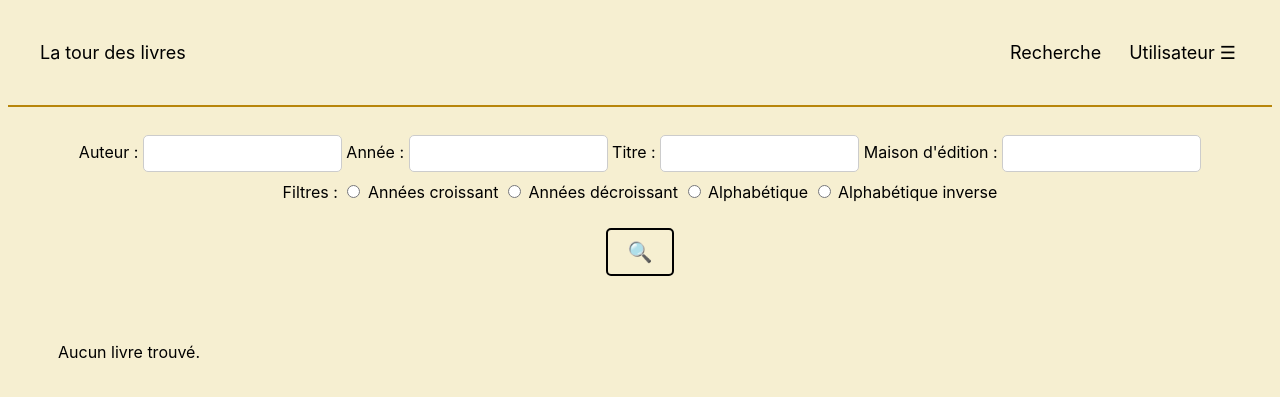
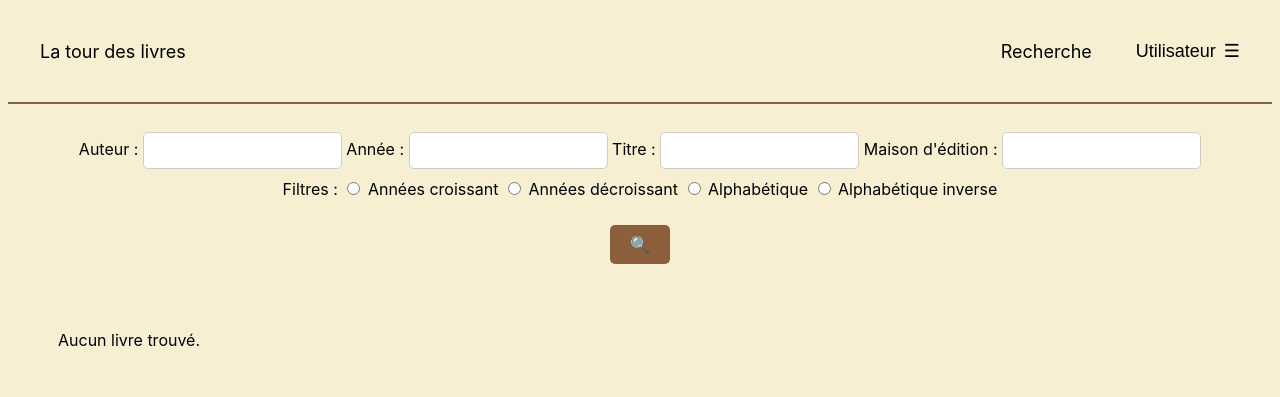
Before and after one commit to MaximeLamothe/Projetglo-2005, a Flask app: page /recherche/ in a window 1280 px wide. Shown: the top 397 px of the page. Run offline with Flask 3, Linux system fonts and the light colour scheme.

Commit message:
style boutons et dashboard

```diff
--- a/static/styles.css
+++ b/static/styles.css
@@ -5,54 +5,24 @@ body {
     font-size: 16px; /* Standard size for forms */
 }
 
-
-button[type="submit"] {
-    cursor: pointer; /* Ensures the cursor is a pointer on hover */
+button {
+    cursor: pointer; /* Pointeur */
+    background-color: #8B5E3C; /* Brun */
+    color: white;
     padding: 10px 20px;
-    font-size: 20px;
-    background-color: #F6EFD1; /* Green background */
-    color: white;
     border: none;
     border-radius: 5px;
+    font-size: 16px;
 }
 
-.row {
-  display: flex;
+button:hover {
+    background-color: #6E462E; /* Brun plus foncé au survol */
 }
-
-.column {
-  flex: 50%;
-}
-
-input {
-  /* display: block;  Ensures they appear on new lines */
-  padding: 10px; /* Adds internal spacing */
-  margin-bottom: 10px; /* Spacing between form fields */
-  border: 1px solid #ccc; /* Light border for visibility */
-  border-radius: 5px; /* Soft rounded edges */
-}
-
 
 p {
     color: black;
     margin-left: 50px;
     margin-right: 50px;
-
-}
-
-.centre { text-align: center; }
-
-.gauche {
-    text-align: left;
-}
-
-.droite {
-    text-align: right;
-}
-
-/* étoiles */
-.checked {
-  color: orange;
 }
 
 .header {
@@ -60,108 +30,109 @@ p {
   padding: 20px;
 }
 
-/* Navbar */
-
-/* Links inside the navbar */
-.navbar a {
-  float: left;
-  font-size: 16px;
-  color: black;
-  text-align: center;
-  padding: 14px 16px;
-  text-decoration: none;
+.centre { text-align: center;
 }
 
-/* The dropdown container */
+/** Page login */
+input {
+  padding: 10px; /* Adds internal spacing */
+  margin-bottom: 10px; /* Spacing between form fields */
+  border: 1px solid #ccc; /* Light border for visibility */
+  border-radius: 5px; /* Soft rounded edges */
+}
+
+/* Dashboard */
+
+/* --- Header --- */
+.header {
+    color: black;
+  display: flex;
+  justify-content: space-between;
+  align-items: center;
+  padding: 20px;
+}
+
+/* --- Titre du site --- */
+.header-title {
+  font-size: 20px;
+
+}
+
+/* --- Navigation à droite (Recherche & Utilisateur) --- */
+.header-right {
+  display: flex;
+  align-items: center;
+  gap: 20px; /* Espacement entre les éléments */
+}
+
+/* --- Liens de navigation (Recherche, Profil, etc.) --- */
+.header a {
+  color: black;
+  text-decoration: none;
+  font-size: 18px;
+  padding: 12px;
+  border-radius: 4px;
+  transition: background 0.3s ease;
+}
+
+.header a:hover {
+    color: white;
+  background-color: #8B5E3C;
+}
+
+/* --- Dropdown --- */
 .dropdown {
-  float: right;
+  position: relative;
+    transition: background 0.3s ease;
+}
+
+
+/* --- Bouton Dropdown Utilisateur--- */
+.dropbtn {
+  font-size: 18px;
+  border: none;
+  background: none;
+  cursor: pointer;
+  display: flex;
+  align-items: center;
+  gap: 8px; /* Espace entre le texte et l'icône */
+  padding: 12px;
+    color: black;
+    transition: background 0.3s ease;
+}
+
+.dropbtn:hover{
+    color: white;
+}
+
+
+/* --- Contenu du Dropdown (caché par défaut) --- */
+.dropdown-content {
+  display: none;
+  position: absolute;
+  right: 0;
+  background-color: #f9f9f9;
+  min-width: 160px;
+  box-shadow: 0px 8px 16px rgba(0,0,0,0.2);
+  border-radius: 5px;
   overflow: hidden;
 }
 
-/* Dropdown button */
-.dropdown .dropbtn {
-  font-size: 18px;
-  border: none;
-  outline: none;
+/* --- Liens à l'intérieur du Dropdown --- */
+.dropdown-content a {
+  display: block;
+  padding: 12px 16px;
   color: black;
-  padding: 14px 16px;
-
-  background-color: inherit;
-  font-family: inherit; /* Important for vertical align on mobile phones */
-  margin: 0; /* Important for vertical align on mobile phones */
-}
-
-/* Dropdown content (hidden by default) */
-.dropdown-content {
-  display: none;
-  position: absolute;
-  background-color: #f9f9f9;
-  min-width: 160px;
-  box-shadow: 0px 8px 16px 0px rgba(0,0,0,0.2);
-  z-index: 1;
-}
-
-/* Links inside the dropdown */
-.dropdown-content a {
-  float: none;
-  color: black;
-  padding: 12px 16px;
-  text-decoration: none;
-  display: block;
   text-align: left;
 }
 
-/* Add a grey background color to dropdown links on hover */
 .dropdown-content a:hover {
-  background-color: #ddd;
+  background-color: #8B5E3C;
 }
 
-/* Show the dropdown menu on hover */
+/* --- Affichage du Dropdown au survol --- */
 .dropdown:hover .dropdown-content {
-  display: block;
-}
-
-.checkbtn {
- font-size: 1.5rem;
- color: white;
- cursor: pointer;
-}
-
-/* header */
-
-/* Style the header with some padding */
-.header {
-  overflow: hidden;
-  padding: 20px 20px;
-}
-
-/* Style the header links */
-.header a {
-  float: left;
-  color: black;
-  text-align: center;
-  padding: 12px;
-  text-decoration: none;
-  font-size: 18px;
-  line-height: 25px;
-  border-radius: 4px;
-}
-
-/* Style the logo link (notice that we set the same value of line-height and font-size to prevent the header to increase when the font gets bigger */
-.header a.logo {
-  font-size: 35px;
-  font-weight: bold;
-}
-
-/* Change the background color on mouse-over */
-.header a:hover {
-  background-color: #ddd;
-  color: black;
-}
-
-/* Float the link section to the right */
-.header-right {
-  float: right;
+    display: block;
 }
 
 /* Add media queries for responsiveness - when the screen is 500px wide or less, stack the links on top of each other */
@@ -177,8 +148,8 @@ p {
 }
 
 hr {
-    color: darkgoldenrod; /* Changes the color */
-    background-color: darkgoldenrod; /* Works for some browsers */
+    color: #8B5E3C; /* Changes the color */
+    background-color: #8B5E3C; /* Works for some browsers */
     height: 2px; /* Adjust thickness */
     border: none; /* Remove default border */
 }
@@ -190,16 +161,6 @@ hr {
 h1.centre {
     margin-bottom: 70px; /* Ajuste l'espace entre le titre et les infos */
     text-align: center; /* Assure que le titre est bien centré */
-}
-
-button[type="submit"] {
-    cursor: pointer; /* Assure que le curseur est une main au survol */
-    padding: 10px 20px;
-    font-size: 20px;
-    background-color: #F6EFD1; /* Fond de bouton */
-    color: black; /* Texte noir */
-    border: 2px solid black; /* Contour noir */
-    border-radius: 5px; /* Coins arrondis */
 }
 
 .book-cover img {
@@ -228,8 +189,6 @@ button[type="submit"] {
     padding-right: 40px;
 }
 
-
-
 .container-img-text{
     display: flex;
     align-items: center;
@@ -248,20 +207,3 @@ button[type="submit"] {
 .container-img-text > div{
     flex-basis: 50%;
 }
-
-.container-star{
-    display: flex;
-}
-
-.container-star input {
-    position: absolute;
-    display: none;
-}
-
-.container-star label {
-  width: 48px;
-  height: 48px;
-  overflow: hidden;
-  padding: 48px 0 0;
-  background: url('stars.svg') no-repeat top left;
-}
```
Also changed, not shown: static/scripts.js (deleted, +0 -30 lines), static/stars.svg (deleted), static/test.js (deleted).
